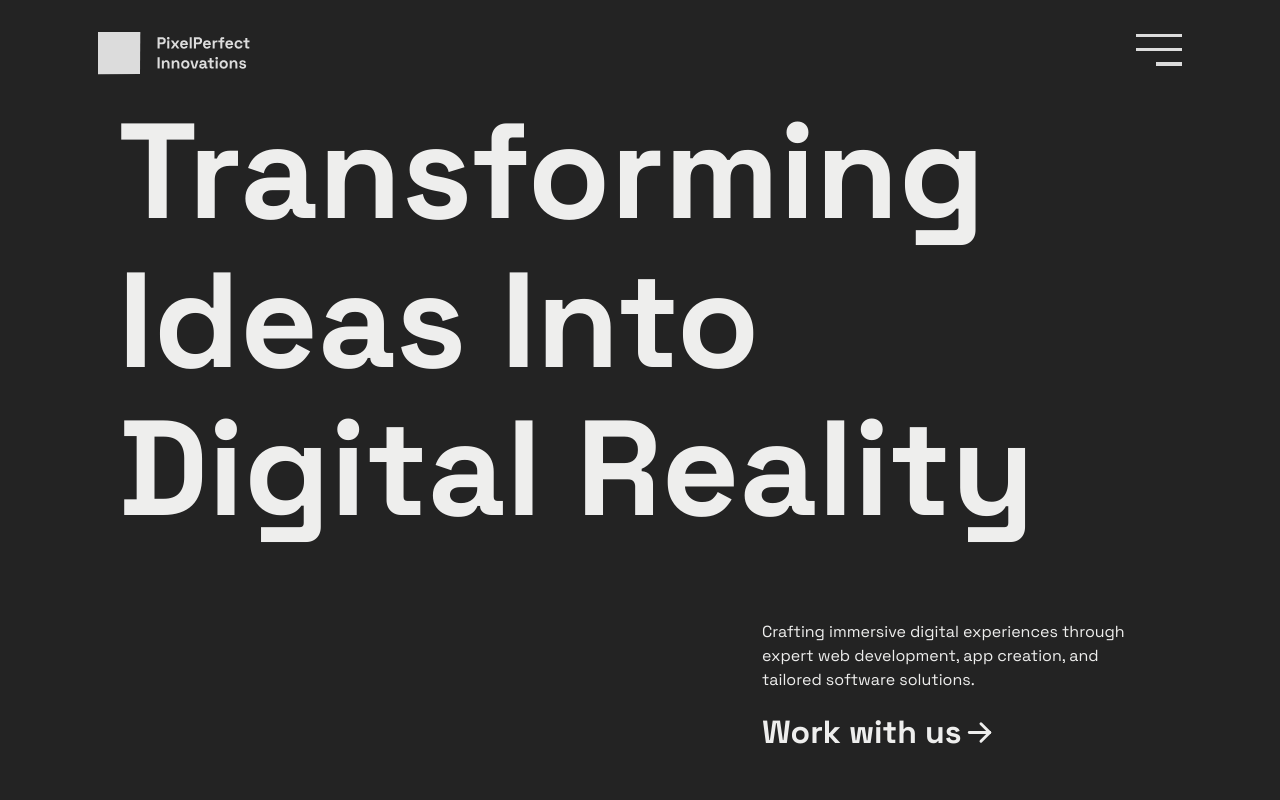
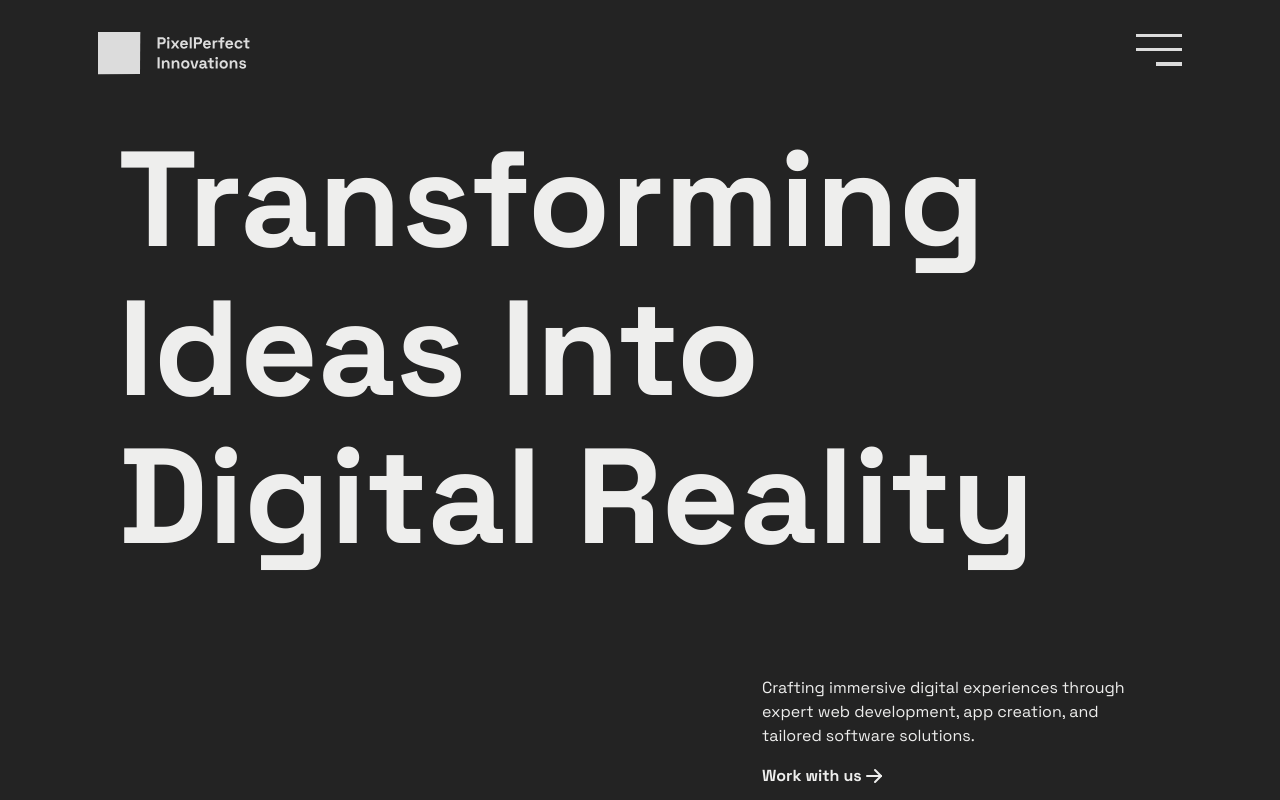
Before and after one commit to stenbumling/pixelperfect-innovations, a React (Vite) app: page / in a window 1280 px wide. Shown: the top 800 px of the page. Built offline with nearby package versions, Linux system fonts and the light colour scheme.

Commit message:
change size and margin

```diff
--- a/src/assets/Home/Hero/HeroSection.tsx
+++ b/src/assets/Home/Hero/HeroSection.tsx
@@ -18,8 +18,8 @@ function HeroSection() {
                 </p>
                 <Work>
                   <Link href="#">
-                    <h4>Work with us</h4>
-                    <IconArrowRight size={35} />
+                    <h5>Work with us</h5>
+                    <IconArrowRight size={24} />
                   </Link>
                 </Work>
               </Text>
@@ -69,7 +69,7 @@ const TextContainer = styled.div`
   display: flex;
   flex-direction: column;
   align-items: flex-start;
-  margin-bottom: 4rem;
+  margin-bottom: 2rem;
 
   @media (min-width: 790px) {
     align-items: flex-end;
```
